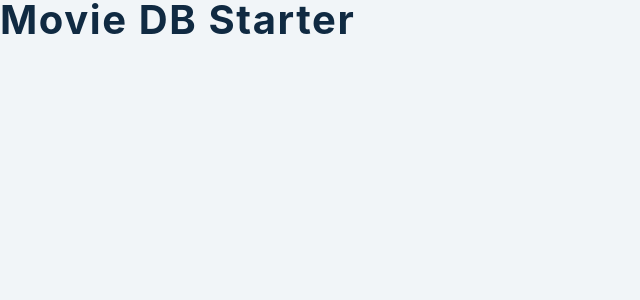
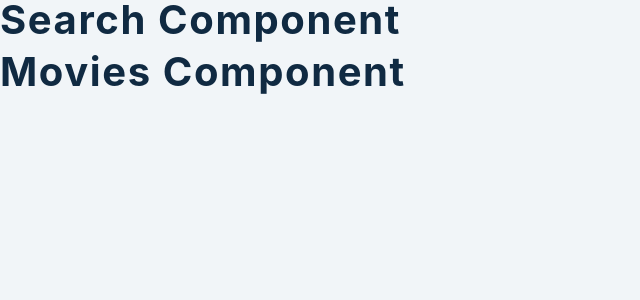
Before and after one commit to gurhanalan/React-MovieDB, a React (Create React App) app: page / in a window 1280 px wide. Shown: the top 300 px of the page, without its empty margins (0-640 px from the left). Built offline with nearby package versions, Linux system fonts and the light colour scheme; no server answers.

Commit message:
setting up router

```diff
--- a/src/App.js
+++ b/src/App.js
@@ -1,11 +1,18 @@
-import React from 'react'
-import { Switch, Route } from 'react-router-dom'
+import React from "react";
+import { Switch, Route } from "react-router-dom";
 
-import Home from './Home'
-import Movie from './SingleMovie'
+import Home from "./Home";
+import Movie from "./SingleMovie";
 
 function App() {
-  return <h2>movie DB starter</h2>
+    return (
+        <Switch>
+            <Route path="/" exact>
+                <Home />
+            </Route>
+            <Route path="/movies/:id" children={<Movie />} />
+        </Switch>
+    );
 }
 
-export default App
+export default App;
--- a/src/Home.js
+++ b/src/Home.js
@@ -1,8 +1,13 @@
-import React from 'react'
-import Form from './SearchForm'
-import Movies from './Movies'
+import React from "react";
+import Form from "./SearchForm";
+import Movies from "./Movies";
 const Home = () => {
-  return <h2>movie component</h2>
-}
+    return (
+        <main>
+            <Form />
+            <Movies />
+        </main>
+    );
+};
 
-export default Home
+export default Home;
--- a/src/index.js
+++ b/src/index.js
@@ -1,14 +1,16 @@
-import React from 'react'
-import ReactDOM from 'react-dom'
-import './index.css'
-import App from './App'
-import { AppProvider } from './context'
-import { BrowserRouter as Router } from 'react-router-dom'
+import React from "react";
+import ReactDOM from "react-dom";
+import "./index.css";
+import App from "./App";
+import { AppProvider } from "./context";
+import { BrowserRouter as Router } from "react-router-dom";
 ReactDOM.render(
-  <React.StrictMode>
-    <AppProvider>
-      <App />
-    </AppProvider>
-  </React.StrictMode>,
-  document.getElementById('root')
-)
+    <React.StrictMode>
+        <AppProvider>
+            <Router>
+                <App />
+            </Router>
+        </AppProvider>
+    </React.StrictMode>,
+    document.getElementById("root")
+);
```
